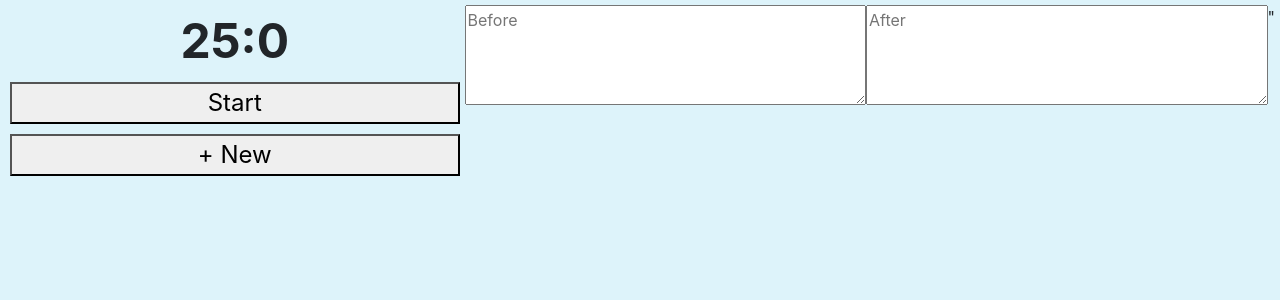
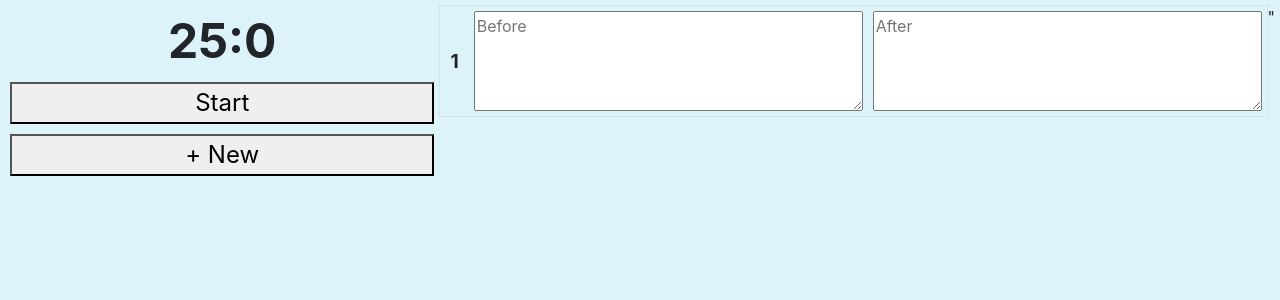
Before and after one commit to j-wing/tomato-tasker, a React (Create React App) app: page / in a window 1280 px wide. Shown: the top 300 px of the page. Built offline with nearby package versions, Linux system fonts and the light colour scheme.

Commit message:
Improve UI of TaskItems.

```diff
--- a/src/App.css
+++ b/src/App.css
@@ -59,10 +59,21 @@ body, .root {
 
 .items .task-item {
   display: flex;
+  flex-direction: row;
+  align-items: center;
+  border: 1px dotted lightgray;
+}
+
+.items .task-item .task-id {
+  font-weight: bold;
+  font-size: 120%;
+  margin: 0px 10px;
+
 }
 
 .items .task-item textarea {
   display: flex;
   flex-grow: 1;
   height: 100px;
+  margin: 5px;
 }
--- a/src/App.tsx
+++ b/src/App.tsx
@@ -48,8 +48,7 @@ class App extends React.Component<AppProps, AppState> {
   render() {
     let items = this.state.taskItems.flatMap((t, i) =>
       <TaskItem
-        before={t.before}
-        after={t.after}
+        task={t}
         key={t.taskNum}
         beforeChangeHandler={e => this.handleBeforeChange(i, e)}
         afterChangeHandler={e => this.handleAfterChange(i, e)} />
--- a/src/TaskItem.tsx
+++ b/src/TaskItem.tsx
@@ -1,8 +1,8 @@
 import React from 'react';
+import { Task } from './task';
 
 interface TaskItemProps {
-    before: string,
-    after: string,
+    task: Task,
     beforeChangeHandler: React.ChangeEventHandler,
     afterChangeHandler: React.ChangeEventHandler,
 }
@@ -13,15 +13,19 @@ interface TaskItemState {
 export class TaskItem extends React.Component<TaskItemProps, TaskItemState> {
     render() {
         return <div className="task-item">
+            <div className="task-id">
+                {this.props.task.taskNum + 1}
+            </div>
             <textarea className="before"
-                      placeholder="Before"
-                      defaultValue={this.props.before}
-                      onChange={this.props.beforeChangeHandler}></textarea>
+                placeholder="Before"
+                defaultValue={this.props.task.before}
+                onChange={this.props.beforeChangeHandler}></textarea>
             <textarea
-                      className="after"
-                      placeholder="After"
-                      defaultValue={this.props.after}
-                      onChange={this.props.afterChangeHandler}></textarea>
+                className="after"
+                placeholder="After"
+                defaultValue={this.props.task.after}
+                onChange={this.props.afterChangeHandler}></textarea>
         </div>
+
     }
 }
```
